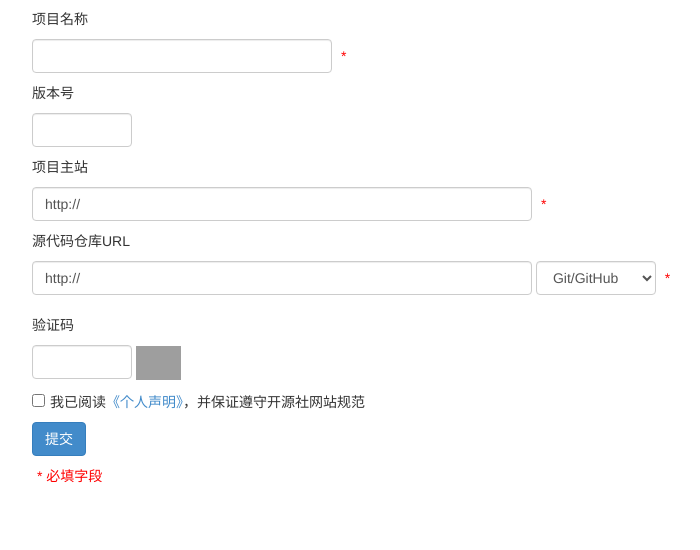
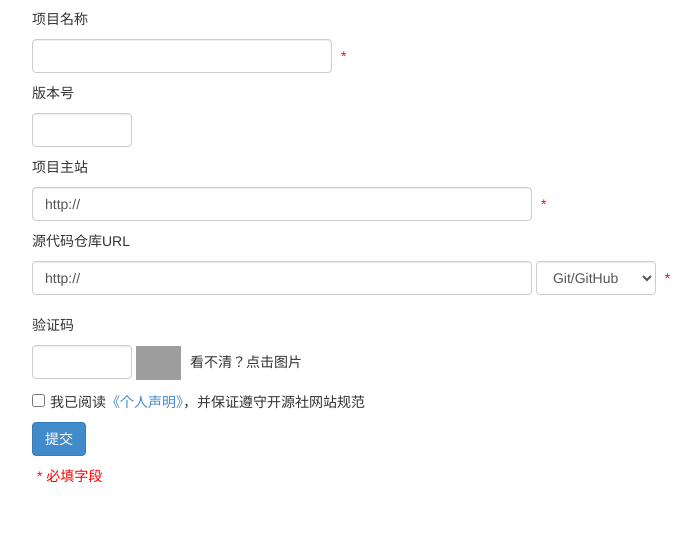
Before and after one commit to msopentechcn/kaiyuanzhixing, a PHP site: page /licensing.php in a window 1280 px wide. Shown: the part 181-731 px from the top of the page, without its empty margins (53-753 px from the left). Run offline with PHP 8.4, Linux system fonts and the light colour scheme; grey boxes are pictures that could not be loaded.

Commit message:
add hint for refreshing the captcha

```diff
--- a/licensing.php
+++ b/licensing.php
@@ -97,7 +97,7 @@
 			                <?php
 				                echo '<img id="capchaimg" src="' . $_SESSION['captcha']['image_src'] . '" alt="CAPTCHA code">';
 			                ?>
-                            <span id="wproVeri"></span>
+                            <span>看不清？点击图片</span><span id="wproVeri"></span>
                         </div>
                         <div class="article-block input-bottom">
 			                <input type="checkbox" name="termagree" id="term" value="agree"><span id="declare">我已阅读<a href="#">《个人声明》</a>，并保证遵守开源社网站规范</span>
```
